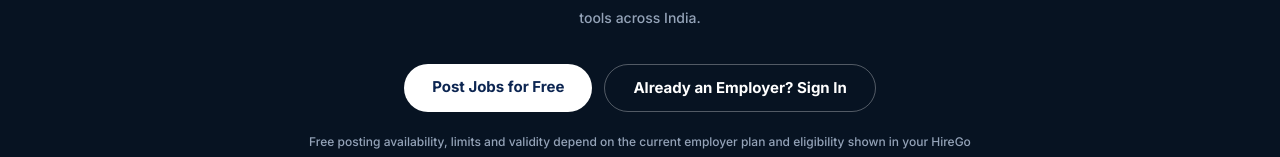
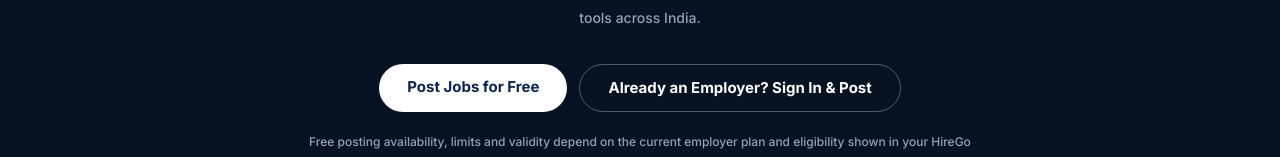
Before and after one commit to hirego1ai-design/hariom-, a Next.js app: page /free-job-posting in a window 1280 px wide. Shown: the part 464-621 px from the top of the page. Built offline with nearby package versions, Linux system fonts and the light colour scheme; no server answers.

Commit message:
Send returning employers straight to job creation

```diff
--- a/src/app/free-job-posting/page.tsx
+++ b/src/app/free-job-posting/page.tsx
@@ -41,7 +41,7 @@ export default function FreeJobPostingIndiaPage() {
             </p>
             <div className="mt-8 flex flex-col justify-center gap-3 sm:flex-row">
               <Link href="/employer/employer-registration-company-info" className="rounded-full bg-white px-7 py-3 font-bold text-[#0c2551]">Post Jobs for Free</Link>
-              <Link href="/employer/employer-sign-in" className="rounded-full border border-white/30 px-7 py-3 font-bold text-white">Already an Employer? Sign In</Link>
+              <Link href="/employer/employer-sign-in?redirect=%2Femployer%2Fcreate-job-basic-info" className="rounded-full border border-white/30 px-7 py-3 font-bold text-white">Already an Employer? Sign In & Post</Link>
             </div>
             <p className="mx-auto mt-5 max-w-2xl text-xs leading-5 text-slate-400">
               Free posting availability, limits and validity depend on the current employer plan and eligibility shown in your HireGo account.
```
